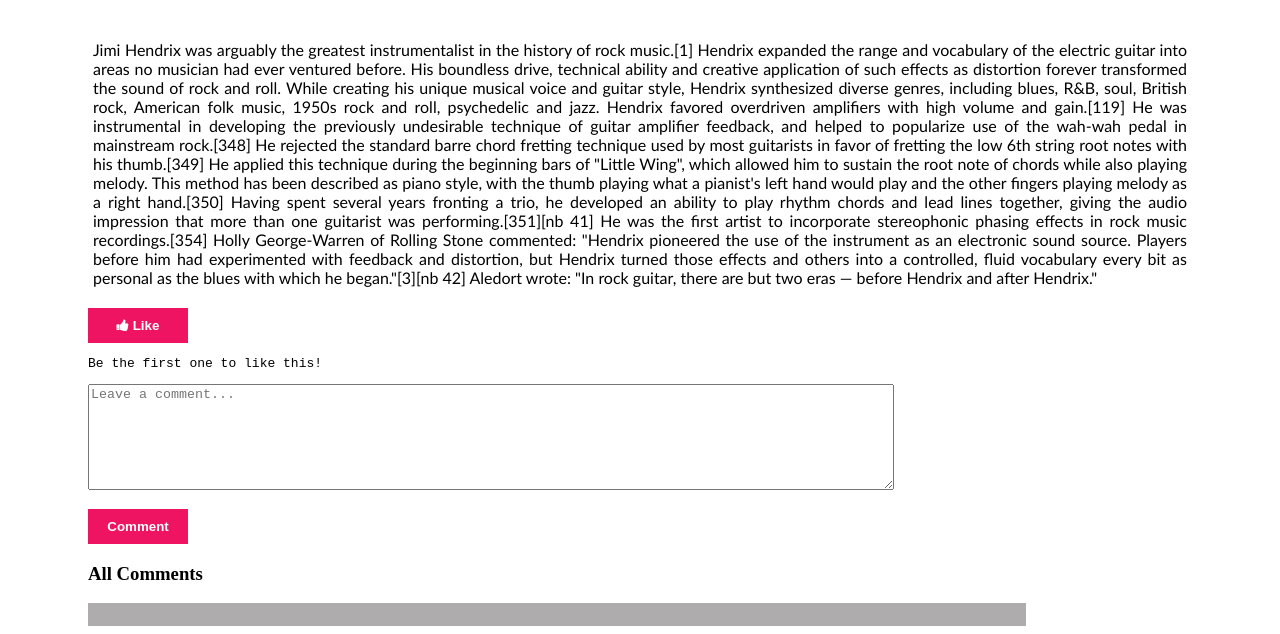
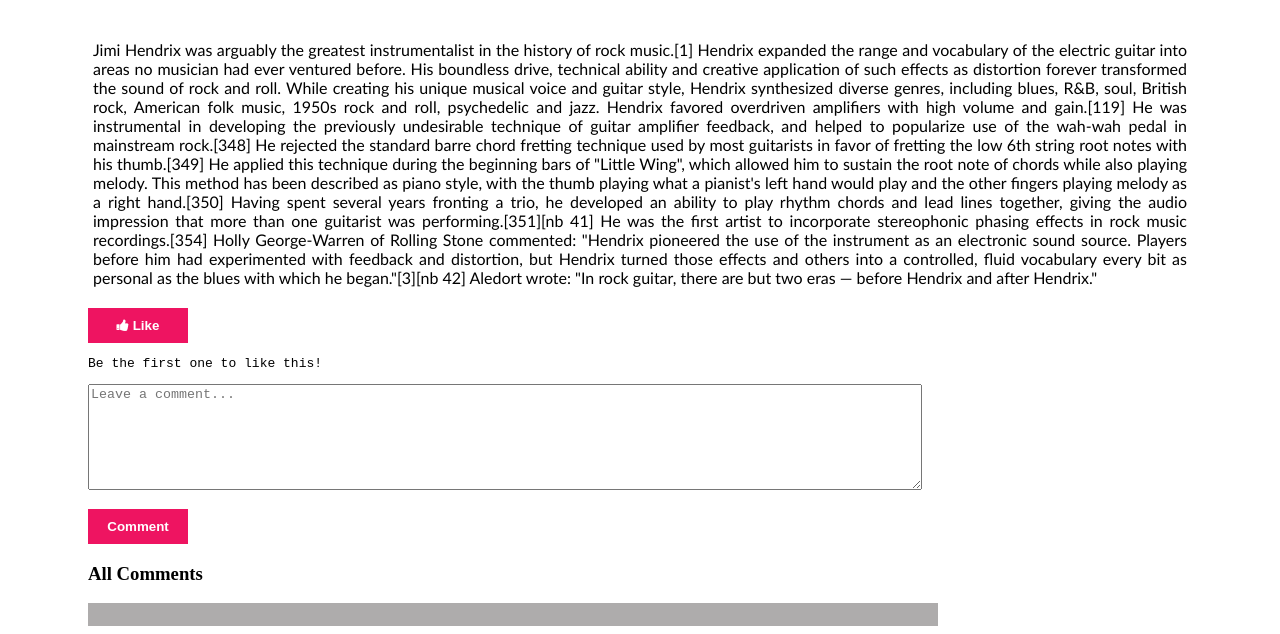
Before and after one commit to manayshan/Upgrad-GradedI, a plain HTML site: page html/post.html in a window 1280 px wide. Shown: the part 215-849 px from the top of the page. Drawn offline with Linux system fonts and the light colour scheme.

Commit message:
comment box size modified

```diff
--- a/css/post.css
+++ b/css/post.css
@@ -67,10 +67,10 @@
 }
 #commentArea{
 	height: 100px;
-	width: 800px;
+	width: 75%;
 }
 #commentGreyArea{
-	width: 83%;
+	width: 75%;
   	background-color: #aeacac;
   	padding: 1%;
 }
```
